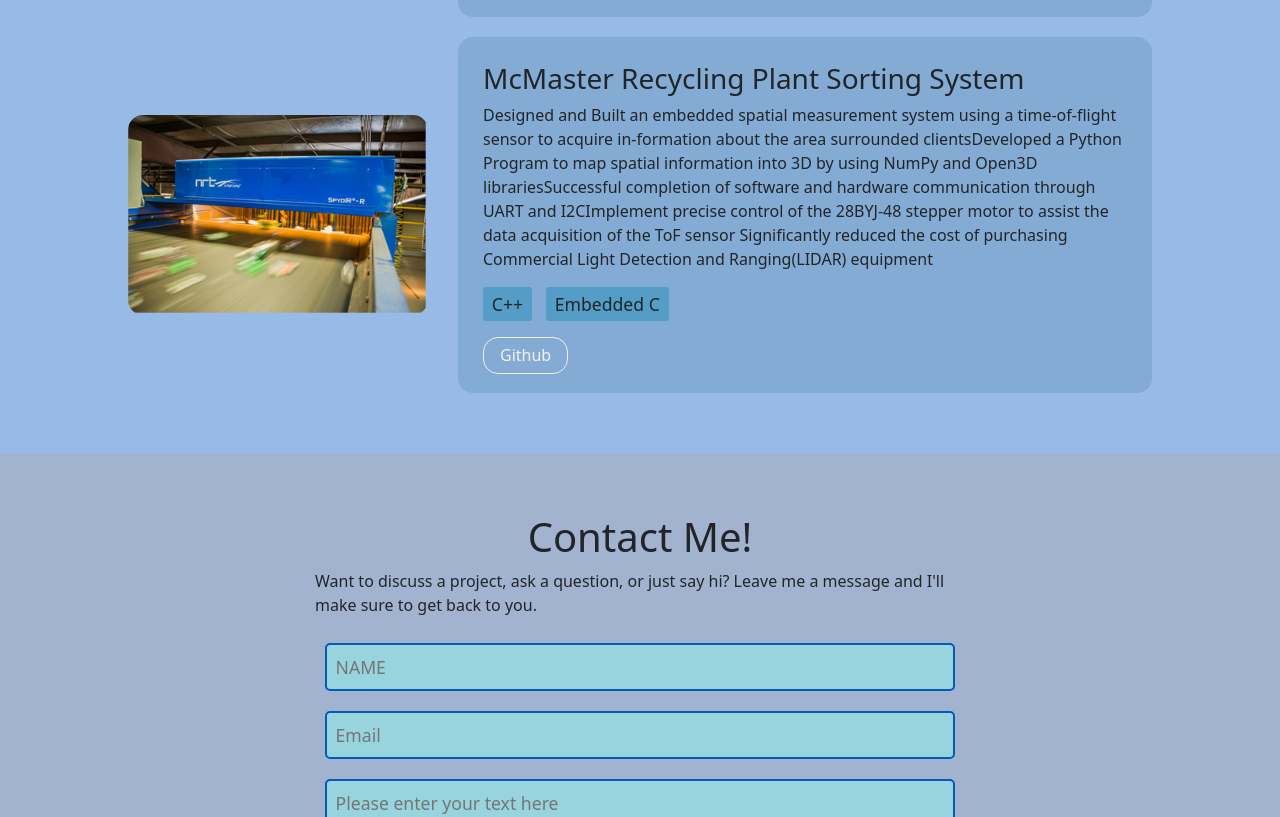
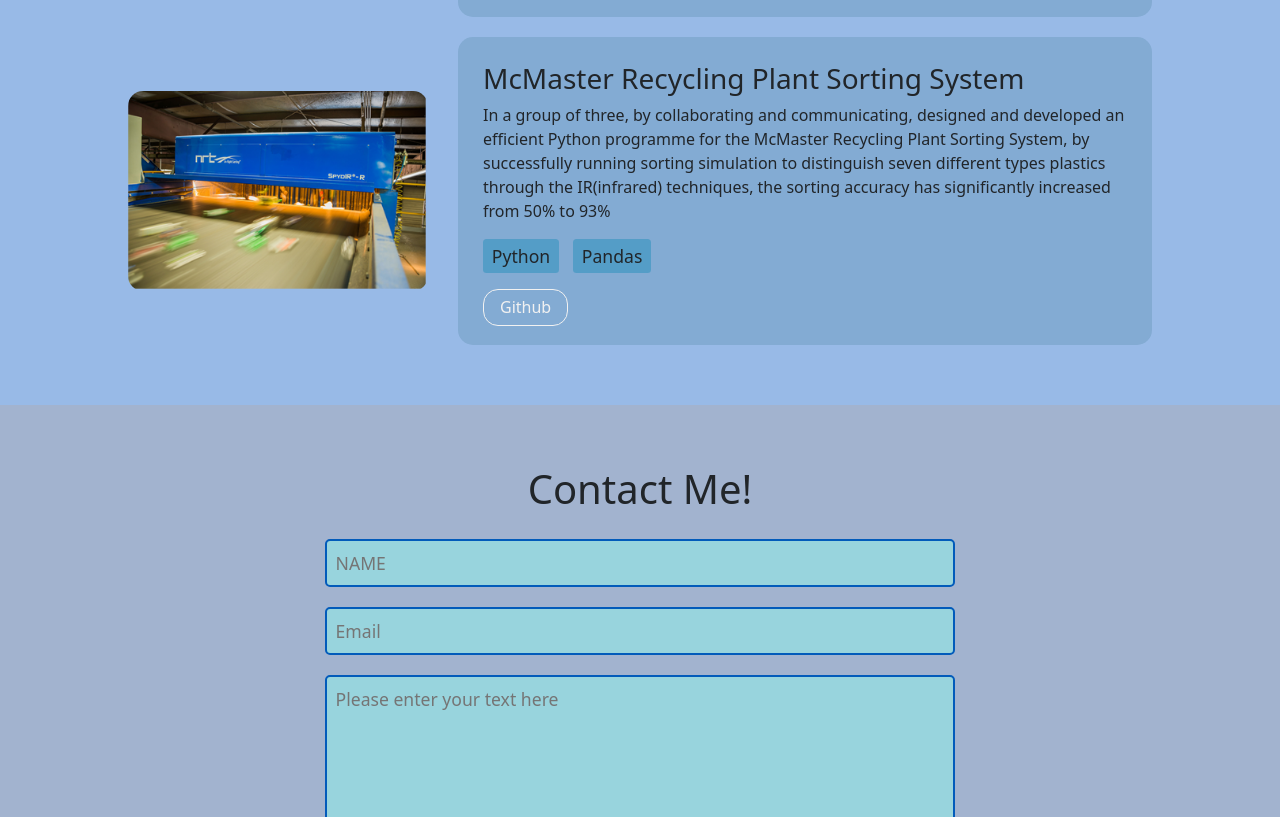
Before and after one commit to rruiqiu/CV-frontend, a React (Create React App) app in the folder client/: page /about in a window 1280 px wide. Shown: the part 1018-1835 px from the top of the page. Built offline with nearby package versions, Linux system fonts and the light colour scheme.

Commit message:
changing

```diff
--- a/client/src/pages/contact.jsx
+++ b/client/src/pages/contact.jsx
@@ -4,7 +4,7 @@ function contact () {
     <section id="contact">
       <div>
 
-        <h1 style={{ textAlign: "center" }}>Contact Me!</h1>
+        <h1 style={{ textAlign: "center", maxWidth: "650px", width: "80vw" }}>Contact Me!</h1>
 
 
         <ContactForm />
--- a/client/src/pages/contactForm.jsx
+++ b/client/src/pages/contactForm.jsx
@@ -37,7 +37,7 @@ const ConotactForm = () => {
 
   return (
     <div>
-      <p id="form-text">Want to discuss a project, ask a question, or just say hi? Leave me a message and I'll make sure to get back to you.</p>
+      <p id="form-text"></p>
       <form action="" method='POST' id="contact-form">
         <input type="text" onChange={handleChange} name="name" value={contact.name} placeholder="NAME" /><br />
         <input type="text" onChange={handleChange} name='email' value={contact.email} placeholder="Email" /><br />
--- a/client/src/projectlisting.jsx
+++ b/client/src/projectlisting.jsx
@@ -1,11 +1,10 @@
-
 const projectlisting = [
   {
     id: 1,
     img: "/images/tofsensor.png",
     name: "SPATIAL-MAPPING",
     description: "Designed and Built an embedded spatial measurement system using a time-of-flight sensor to acquire in-formation about the area surrounded clientsDeveloped a Python Program to map spatial information into 3D by using NumPy and Open3D librariesSuccessful completion of software and hardware communication through UART and I2CImplement precise control of the 28BYJ-48 stepper motor to assist the data acquisition of the ToF sensor Significantly reduced the cost of purchasing Commercial Light Detection and Ranging(LIDAR) equipment",
-    stack: ["C++", "Embedded C"],
+    stack: ["Embedded C", "Python", "MCU", "I2C/UART"],
     github: "https://github.com/rruiqiu/SPATIAL-MAPPING-USING-TIME-OF-FLIGHT",
     demo: "https://ruiqiu.netlify.app/",
   },
@@ -13,8 +12,8 @@ const projectlisting = [
     id: 2,
     img: "/images/plant.png",
     name: "McMaster Recycling Plant Sorting System",
-    description: "Designed and Built an embedded spatial measurement system using a time-of-flight sensor to acquire in-formation about the area surrounded clientsDeveloped a Python Program to map spatial information into 3D by using NumPy and Open3D librariesSuccessful completion of software and hardware communication through UART and I2CImplement precise control of the 28BYJ-48 stepper motor to assist the data acquisition of the ToF sensor Significantly reduced the cost of purchasing Commercial Light Detection and Ranging(LIDAR) equipment",
-    stack: ["C++", "Embedded C"],
+    description: "In a group of three, by collaborating and communicating, designed and developed an efficient Python programme for the McMaster Recycling Plant Sorting System, by successfully running sorting simulation to distinguish seven different types plastics through the IR(infrared) techniques, the sorting accuracy has significantly increased from 50% to 93%",
+    stack: ["Python", "Pandas"],
     github: "https://github.com/rruiqiu/SPATIAL-MAPPING-USING-TIME-OF-FLIGHT",
   }
 ];
```
